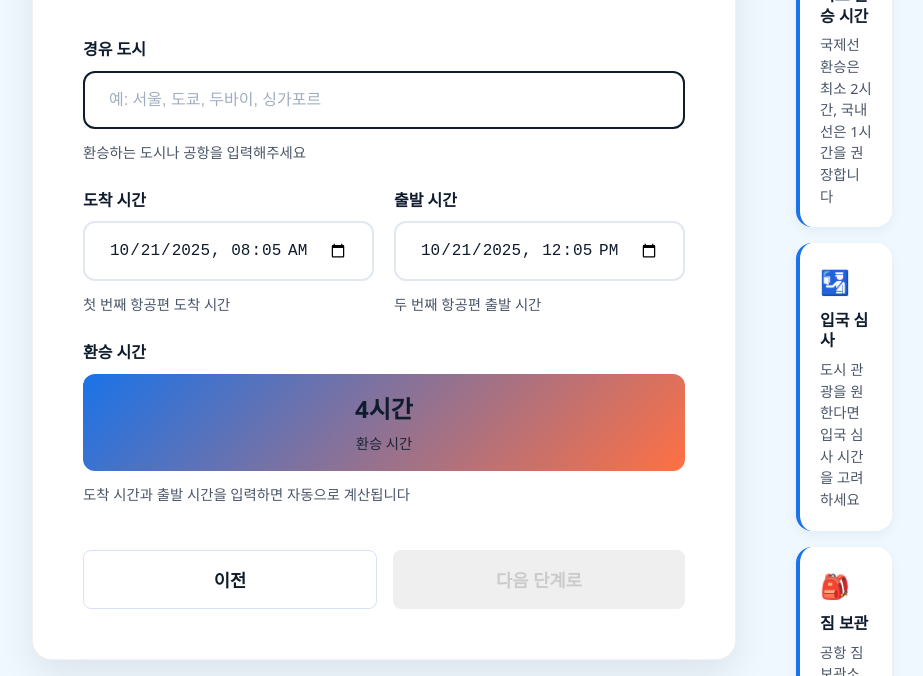
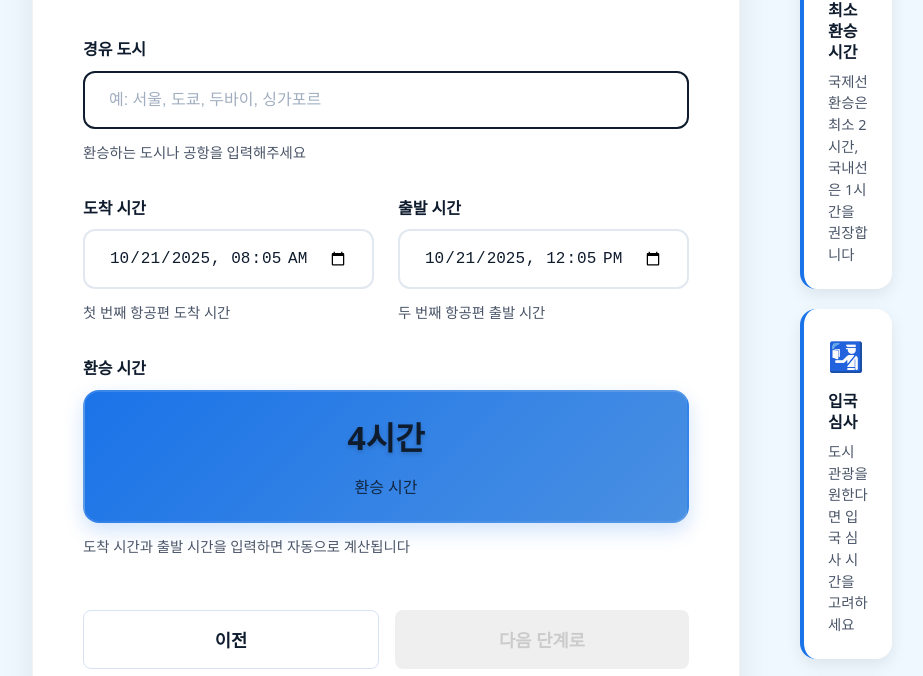
Before and after one commit to BokChii/10.13-via-flight-travel-planner, a website: page transfer-info.html in a window 1280 px wide. Shown: the part 546-1222 px from the top of the page, without its empty margins (178-1101 px from the left). Drawn offline with Linux system fonts and the light colour scheme.

Commit message:
Transfer Info 페이지 레이아웃 개선 - 환승 시간 표시 영역 강화, 폼 간격 조정, 팁 카드 스타일 개선

```diff
--- a/styles/pages/transfer-info.css
+++ b/styles/pages/transfer-info.css
@@ -155,7 +155,7 @@
 .transfer-form {
   display: flex;
   flex-direction: column;
-  gap: 24px;
+  gap: 32px;
 }
 
 .form-group {
@@ -166,7 +166,8 @@
 .form-row {
   display: grid;
   grid-template-columns: 1fr 1fr;
-  gap: 20px;
+  gap: 24px;
+  align-items: start;
 }
 
 .form-label {
@@ -213,32 +214,48 @@
 }
 
 /* Duration Display */
+.duration-group {
+  margin: 30px 0;
+}
+
 .duration-display {
-  padding: 16px 20px;
-  background: linear-gradient(135deg, var(--color-primary), var(--color-accent));
-  border-radius: 12px;
+  padding: 20px 24px;
+  background: linear-gradient(135deg, var(--color-primary), #4a90e2);
+  border-radius: 16px;
   color: white;
   text-align: center;
-  min-height: 60px;
+  min-height: 80px;
+  display: flex;
+  align-items: center;
+  justify-content: center;
+  box-shadow: 0 8px 20px rgba(26, 115, 232, 0.2);
+  border: 2px solid rgba(255, 255, 255, 0.1);
+}
+
+.duration-content {
   display: flex;
   flex-direction: column;
-  justify-content: center;
+  align-items: center;
+  gap: 8px;
 }
 
 .duration-value {
-  font-size: 1.5rem;
+  font-size: 2rem;
   font-weight: 700;
   margin-bottom: 4px;
+  text-shadow: 0 2px 4px rgba(0, 0, 0, 0.2);
 }
 
 .duration-label {
-  font-size: 0.9rem;
+  font-size: 1rem;
   opacity: 0.9;
+  font-weight: 500;
 }
 
 .duration-text {
-  font-size: 1rem;
+  font-size: 1.1rem;
   opacity: 0.9;
+  font-weight: 500;
 }
 
 /* Form Actions */
@@ -280,20 +297,27 @@
 .tips-grid {
   display: flex;
   flex-direction: column;
-  gap: 16px;
+  gap: 20px;
 }
 
 .tip-card {
   background: white;
   border-radius: 16px;
-  padding: 20px;
-  box-shadow: 0 4px 12px rgba(0, 0, 0, 0.05);
+  padding: 24px;
+  box-shadow: 0 6px 16px rgba(0, 0, 0, 0.08);
   border-left: 4px solid var(--color-primary);
+  transition: all 0.3s ease;
+}
+
+.tip-card:hover {
+  transform: translateY(-2px);
+  box-shadow: 0 8px 20px rgba(0, 0, 0, 0.12);
 }
 
 .tip-icon {
-  font-size: 1.5rem;
-  margin-bottom: 8px;
+  font-size: 1.8rem;
+  margin-bottom: 12px;
+  display: block;
 }
 
 .tip-card h4 {
@@ -327,7 +351,7 @@
 
   .form-row {
     grid-template-columns: 1fr;
-    gap: 20px;
+    gap: 24px;
   }
 
   .progress-steps {
--- a/transfer-info.html
+++ b/transfer-info.html
@@ -98,7 +98,9 @@
               <label class="form-label">
                 <span class="label-text">환승 시간</span>
                 <div class="duration-display" id="duration-display">
-                  <span class="duration-text">시간을 입력하면 자동으로 계산됩니다</span>
+                  <div class="duration-content">
+                    <span class="duration-text">시간을 입력하면 자동으로 계산됩니다</span>
+                  </div>
                 </div>
                 <div class="input-hint">도착 시간과 출발 시간을 입력하면 자동으로 계산됩니다</div>
               </label>
@@ -203,13 +205,19 @@
           }
 
           durationDisplay.innerHTML = `
-            <span class="duration-value">${durationText}</span>
-            <span class="duration-label">환승 시간</span>
+            <div class="duration-content">
+              <span class="duration-value">${durationText}</span>
+              <span class="duration-label">환승 시간</span>
+            </div>
           `;
 
           validateForm();
         } else {
-          durationDisplay.innerHTML = '<span class="duration-text">시간을 입력하면 자동으로 계산됩니다</span>';
+          durationDisplay.innerHTML = `
+            <div class="duration-content">
+              <span class="duration-text">시간을 입력하면 자동으로 계산됩니다</span>
+            </div>
+          `;
           nextButton.disabled = true;
         }
       }
```
